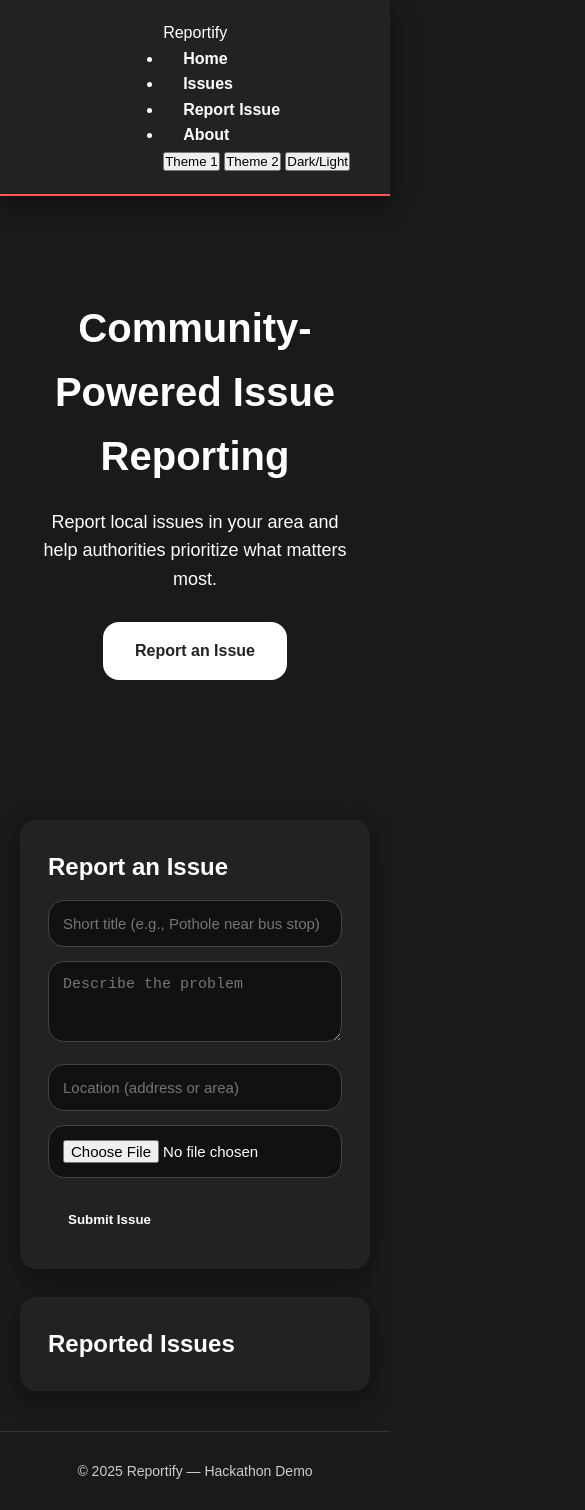
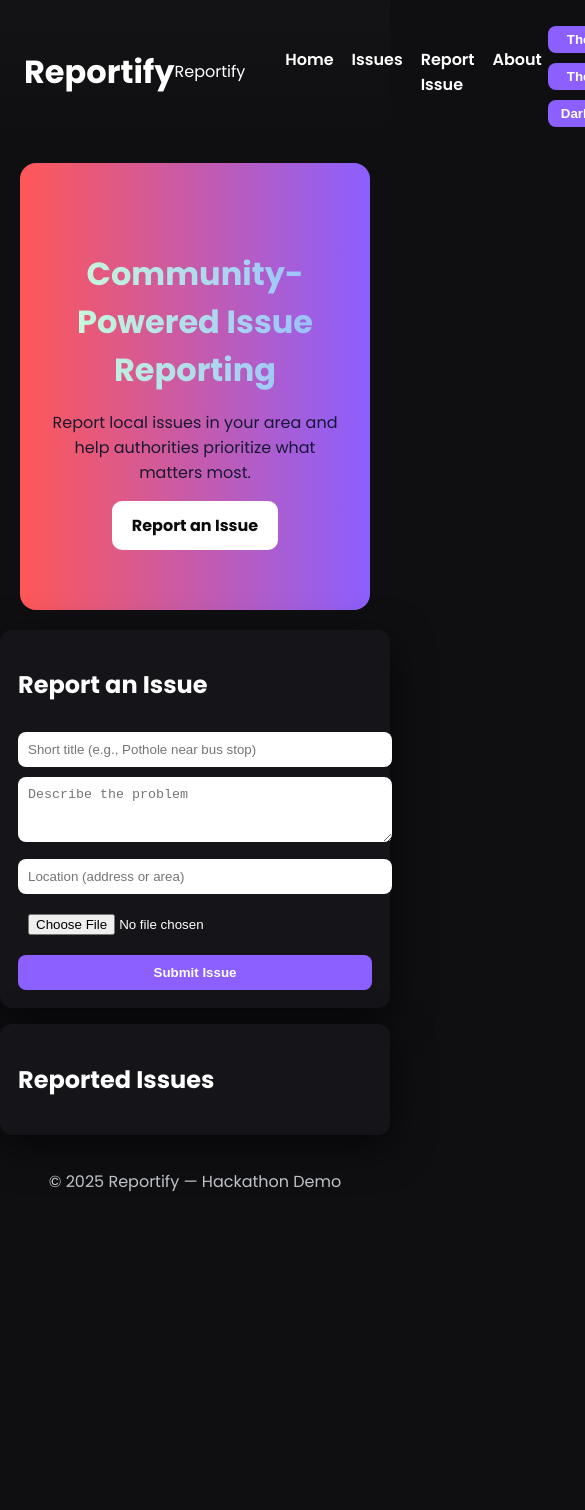
Before and after one commit to Murdererz966/Reportify, a plain HTML site: page index.html in a window 390 px wide. Shown: the top 1510 px of the page, 585 px wide, since content can reach past the window. After the commit the page ends 1212 px from the top, so only its background shows below. Drawn offline with Linux system fonts and the light colour scheme; a script that the page names is missing.

Commit message:
one more

```diff
--- a/style.css
+++ b/style.css
@@ -1,127 +1,53 @@
-/* ===== VARIABLES ===== */
-:root{
-  --primary-gradient: linear-gradient(90deg,#ff5757,#8c5ff);
-  --primary:#ff5757;
-  --secondary:#8c5ff;
-  --bg:#1A1A1A; /* dark background for contrast */
-  --card:#222;
-  --muted:#ccc;
-  --green:#28a745;
-  --red:#dc3545;
-  --yellow:#ffc107;
-  --shadow:0 8px 24px rgba(0,0,0,0.4);
-  --radius:16px;
-  --font:'Poppins', sans-serif;
+@import url('https://fonts.googleapis.com/css2?family=Poppins:wght@400;600;700&display=swap');
+
+:root {
+  --g1:#ff5757; --g2:#8c5fff; --main-gradient: linear-gradient(90deg,var(--g1),var(--g2));
+  --h1-g1:#cdffd8; --h1-g2:#94b9ff; --heading-gradient: linear-gradient(90deg,var(--h1-g1),var(--h1-g2));
+  --bg:#0f0f12; --card:#141419; --text:#fff; --muted:#bfc3c8;
+  --radius:12px; --shadow:0 12px 40px rgba(0,0,0,0.6);
 }
 
-/* ===== RESET ===== */
-*{margin:0;padding:0;box-sizing:border-box;}
-body{font-family:var(--font); background:var(--bg); color:#fff; line-height:1.6;}
-
-/* ===== HEADER / NAVBAR ===== */
-header{
-  display:flex; justify-content:space-between; align-items:center;
-  padding:20px 40px; background:var(--card); box-shadow:var(--shadow);
-  position:sticky; top:0; z-index:1000; border-bottom:2px solid var(--primary);
-}
-header h1{
-  font-size:28px; background:var(--primary-gradient); -webkit-background-clip:text; color:transparent;
-}
-nav a{
-  margin-left:20px; text-decoration:none; font-weight:600; color:#fff;
-  transition:all 0.3s;
-}
-nav a:hover{background:var(--primary-gradient); -webkit-background-clip:text; color:transparent;}
-.translate-toggle{
-  background:var(--primary-gradient); border:none; padding:8px 14px;
-  border-radius:var(--radius); cursor:pointer; font-weight:600; color:#fff;
-  transition:all 0.3s;
-}
-.translate-toggle:hover{opacity:0.85; transform:scale(1.05);}
-
-/* ===== HERO ===== */
-.hero{
-  padding:100px 32px; text-align:center;
-  background:var(--primary-gradient);
-  background-size:200% 200%; animation:gradientAnim 10s ease infinite;
-  border-radius:0 0 32px 32px;
-}
-.hero h2{font-size:40px; margin-bottom:20px;}
-.hero p{font-size:18px; margin-bottom:28px;}
-.hero a{
-  display:inline-block; padding:16px 32px; background:#fff; color:#222;
-  font-weight:700; border-radius:var(--radius); text-decoration:none;
-  transition:all 0.3s;
-}
-.hero a:hover{transform:translateY(-4px) scale(1.05); box-shadow:0 8px 20px rgba(0,0,0,0.3);}
-
-/* ===== HERO ANIMATION ===== */
-@keyframes gradientAnim{
-  0%{background-position:0% 50%;}
-  50%{background-position:100% 50%;}
-  100%{background-position:0% 50%;}
+html.light {
+  --bg:#fafbfc; --card:#fff; --text:#0f1720; --muted:#6b7280; --shadow:0 8px 24px rgba(2,6,23,0.06);
 }
 
-/* ===== CONTAINER ===== */
-.container{max-width:1100px; margin:40px auto; padding:0 20px;}
+body{
+  margin:0; font-family:'Poppins', sans-serif; background:var(--bg); color:var(--text);
+  transition: background 0.25s, color 0.25s;
+}
 
-/* ===== CARDS ===== */
-.card{
-  background:var(--card); padding:28px; border-radius:var(--radius);
-  box-shadow:var(--shadow); margin-bottom:28px; transition:all 0.3s;
-}
-.card:hover{transform:translateY(-5px) scale(1.02); box-shadow:0 12px 32px rgba(0,0,0,0.6);}
+/* Header & Nav */
+header{display:flex;align-items:center;justify-content:space-between;padding:16px 24px;background:linear-gradient(180deg, rgba(255,255,255,0.02), transparent);}
+.navbar{display:flex;align-items:center;justify-content:space-between;width:100%;}
+.nav-links{list-style:none;display:flex;gap:18px;}
+.nav-links li a{text-decoration:none;color:var(--text);font-weight:600;}
+.nav-links li a:hover{color:var(--g2);}
+.theme-switcher button{margin-left:6px;padding:6px 10px;border-radius:8px;border:none;cursor:pointer;}
 
-/* ===== FORM ELEMENTS ===== */
-form input, form textarea, form select{
-  width:100%; padding:14px; margin-top:14px;
-  border:1px solid #444; border-radius:var(--radius); font-size:15px;
-  background:#111; color:#fff; transition:all 0.3s;
-}
-form input:focus, form textarea:focus{outline:none; border:1px solid var(--secondary);}
-form button{
-  margin-top:20px; background:var(--primary-gradient); border:none; padding:14px 20px;
-  border-radius:var(--radius); cursor:pointer; font-weight:700; color:#fff;
-  transition:all 0.3s;
-}
-form button:hover{transform:scale(1.05); opacity:0.9; box-shadow:0 8px 24px rgba(255,87,87,0.4);}
+/* Hero */
+.hero{padding:60px 24px;margin:20px;border-radius:16px;background:var(--main-gradient);color:#071026;text-align:center;}
+.hero h2{font-size:32px;margin-bottom:12px;background:var(--heading-gradient);-webkit-background-clip:text;-webkit-text-fill-color:transparent;color:transparent;}
+.hero p{opacity:0.9;margin-bottom:16px;}
+.hero a{display:inline-block;padding:12px 20px;background:#fff;color:#0b0b0b;border-radius:10px;text-decoration:none;font-weight:700;}
 
-/* ===== ISSUE FEED ===== */
-.issue{
-  display:flex; gap:18px; align-items:flex-start; margin-bottom:20px;
-  padding:18px; border-radius:var(--radius); background:#111;
-  box-shadow:0 8px 20px rgba(0,0,0,0.5); transition:all 0.3s;
-}
-.issue:hover{transform:translateY(-4px) scale(1.01); box-shadow:0 12px 32px rgba(0,0,0,0.7);}
-.vote-box{
-  text-align:center; width:60px; flex:0 0 60px; display:flex; flex-direction:column; align-items:center;
-}
-.vote-btn{
-  background:none; border:none; font-size:24px; cursor:pointer; margin:2px 0;
-  transition:all 0.2s;
-}
-.vote-btn:hover{transform:scale(1.3); color:var(--secondary);}
-.issue-body{flex:1;}
-.issue-body strong{font-size:17px; display:block; margin-bottom:6px;}
-.issue-body p{margin-bottom:6px; font-size:15px; color:#ddd;}
-.issue-body small{color:#aaa; font-size:12px;}
-.issue-body .status-badge{
-  display:inline-block; padding:5px 12px; border-radius:20px;
-  font-weight:600; font-size:13px; margin-top:8px;
-}
-.status-reported{background:var(--green); color:#fff;}
-.status-spam{background:var(--red); color:#fff;}
-.status-open{background:var(--yellow); color:#222;}
+/* Card */
+.card{background:var(--card);padding:18px;margin:16px 0;border-radius:12px;box-shadow:var(--shadow);}
+.card:hover{transform:translateY(-3px);transition:transform 0.25s ease;}
 
-/* ===== IMAGE INSIDE ISSUE ===== */
-img.issue-img{max-width:240px; max-height:160px; border-radius:var(--radius); margin-top:8px; object-fit:cover;}
+/* Form Inputs */
+input,textarea,button{width:100%;margin-top:10px;padding:10px;border-radius:8px;border:none;}
+button{background:var(--g2);color:#fff;font-weight:600;cursor:pointer;}
+button:hover{opacity:0.85;}
 
-/* ===== FOOTER ===== */
-footer{padding:28px; text-align:center; color:var(--muted); font-size:14px; margin-top:32px; border-top:1px solid #333;}
+/* Feed */
+.issue{display:flex;align-items:flex-start;gap:12px;padding:12px;border-radius:10px;background:linear-gradient(180deg, rgba(255,255,255,0.01), transparent);border:1px solid rgba(255,255,255,0.02);}
+.vote-box{display:flex;flex-direction:column;gap:4px;margin-right:10px;}
+.vote-btn{background:transparent;border:none;color:var(--muted);font-size:18px;cursor:pointer;}
+.vote-btn:hover{color:#fff;transform:scale(1.1);}
+.issue-body strong{display:block;margin-bottom:4px;}
+.status-badge{padding:4px 8px;border-radius:999px;font-weight:700;font-size:12px;}
+.status-open{background:#ffc107;color:#111;}
+.status-reported{background:#28a745;color:#021;}
+.status-spam{background:#dc3545;color:#210;}
 
-/* ===== RESPONSIVE ===== */
-@media(max-width:768px){
-  .issue{flex-direction:column;}
-  .vote-box{flex-direction:row; justify-content:flex-start; width:auto; margin-bottom:8px;}
-  .vote-box div{margin:0 8px;}
-}
+footer{text-align:center;padding:18px;color:var(--muted);}
```
